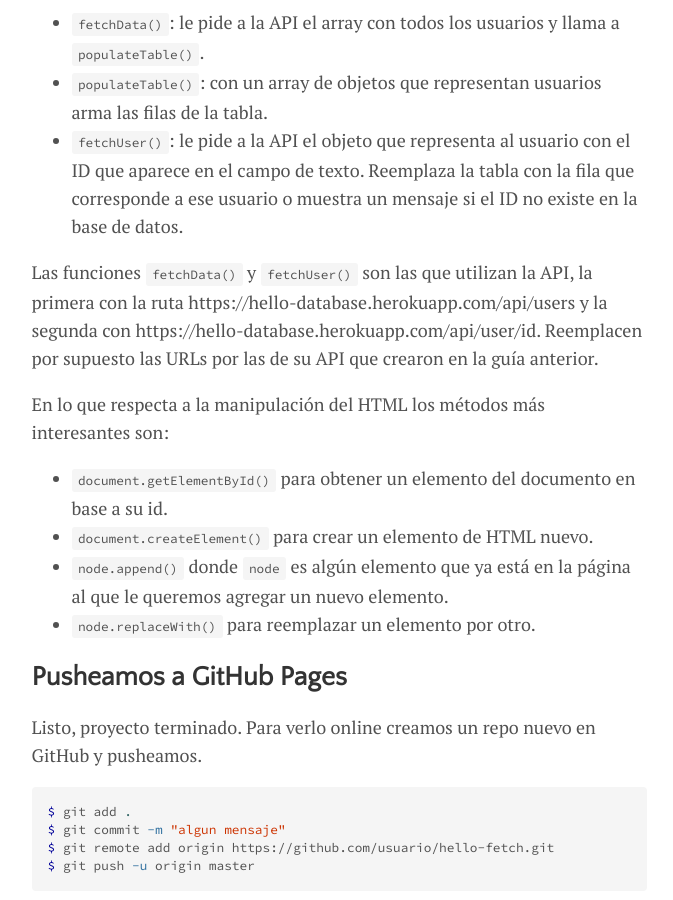
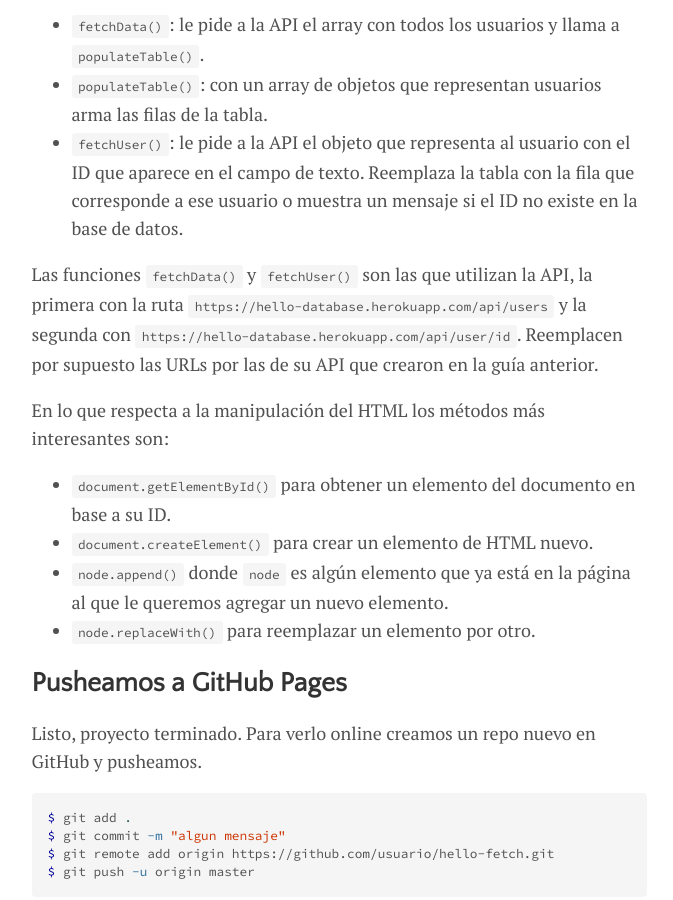
Before and after one commit to la35/la35.github.io, a Jekyll site: the page built from _posts/2020-07-07-fullstack-3.md, in a window 1280 px wide and 900 px high, scrolled down 6217 px. Shown: the whole window, without its empty margins (301-974 px from the left). Built offline with Jekyll 4.4.1, drawn with Linux system fonts in a browser that asks for light colours; some of the changed text lies outside the part shown.

Commit message:
arregla errores varios

```diff
--- a/_posts/2020-07-07-fullstack-3.md
+++ b/_posts/2020-07-07-fullstack-3.md
@@ -28,7 +28,7 @@ Una breve explicación antes de arrancar. La aplicación completa funciona de la
 
 ## Antes de empezar
 
-Necesitamos nuestro _backend_ ya funcionando en Heroku, el de la guía anterior. El mío está en https://hello-database.herokuapp.com/api/. El _frontend_ lo vamos a hacer con HTML y JS. Para darle un poco de onda vamos a usar Bootstrap que es un _framework_ de CSS muy famoso hecho por la gente de Twitter. El sitio va a estar hosteado directamente desde el repo de GitHub con GitHub Pages.
+Necesitamos nuestro _backend_ ya funcionando en Heroku, el de la guía anterior. El mío está en `https://hello-database.herokuapp.com/api/`. El _frontend_ lo vamos a hacer con HTML y JS. Para darle un poco de onda vamos a usar Bootstrap que es un _framework_ de CSS muy famoso hecho por la gente de Twitter. El sitio va a estar hosteado directamente desde el repo de GitHub con GitHub Pages.
 
 ## Creando el proyecto
 
@@ -214,11 +214,11 @@ Las funciones que aparecen en el script son tres.
 - `populateTable()`: con un array de objetos que representan usuarios arma las filas de la tabla.
 - `fetchUser()`: le pide a la API el objeto que representa al usuario con el ID que aparece en el campo de texto. Reemplaza la tabla con la fila que corresponde a ese usuario o muestra un mensaje si el ID no existe en la base de datos.
 
-Las funciones `fetchData()` y `fetchUser()` son las que utilizan la API, la primera con la ruta https://hello-database.herokuapp.com/api/users y la segunda con https://hello-database.herokuapp.com/api/user/id. Reemplacen por supuesto las URLs por las de su API que crearon en la guía anterior.
+Las funciones `fetchData()` y `fetchUser()` son las que utilizan la API, la primera con la ruta `https://hello-database.herokuapp.com/api/users` y la segunda con `https://hello-database.herokuapp.com/api/user/id`. Reemplacen por supuesto las URLs por las de su API que crearon en la guía anterior.
 
 En lo que respecta a la manipulación del HTML los métodos más interesantes son:
 
-- `document.getElementById()` para obtener un elemento del documento en base a su id.
+- `document.getElementById()` para obtener un elemento del documento en base a su ID.
 - `document.createElement()` para crear un elemento de HTML nuevo.
 - `node.append()` donde `node` es algún elemento que ya está en la página al que le queremos agregar un nuevo elemento.
 - `node.replaceWith()` para reemplazar un elemento por otro.
```
Also changed, not shown: other parts of _posts/2020-07-07-fullstack-3.md (+1 -1 lines), _posts/2020-07-13-fullstack-4.md (+1 -1 lines), _posts/2020-07-14-fullstack-5.md (+4 -4 lines), _posts/2020-07-16-fullstack-6.md (+1 -1 lines).
